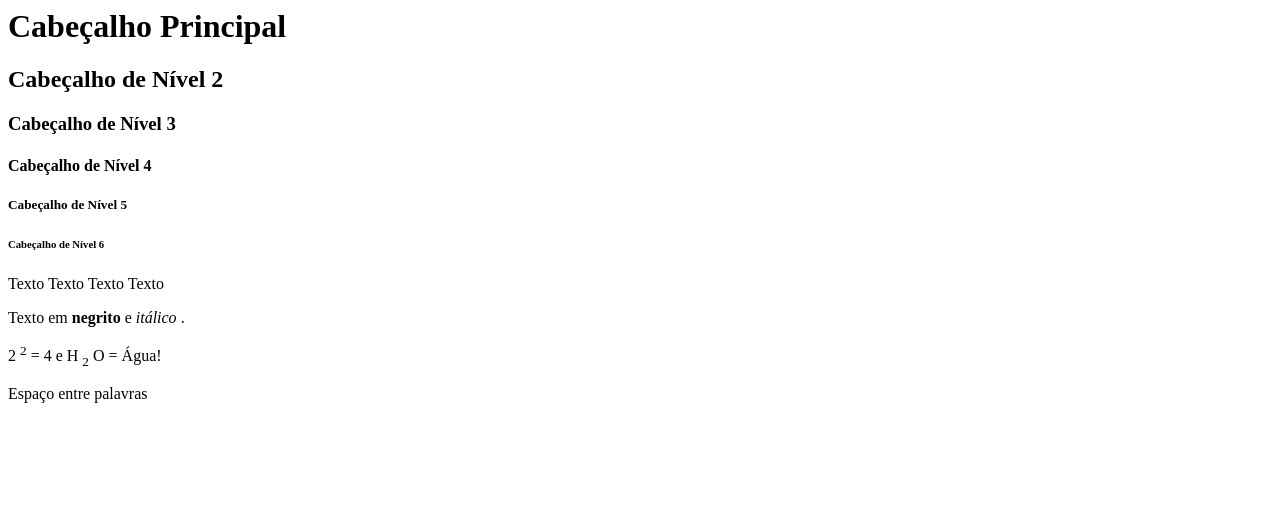
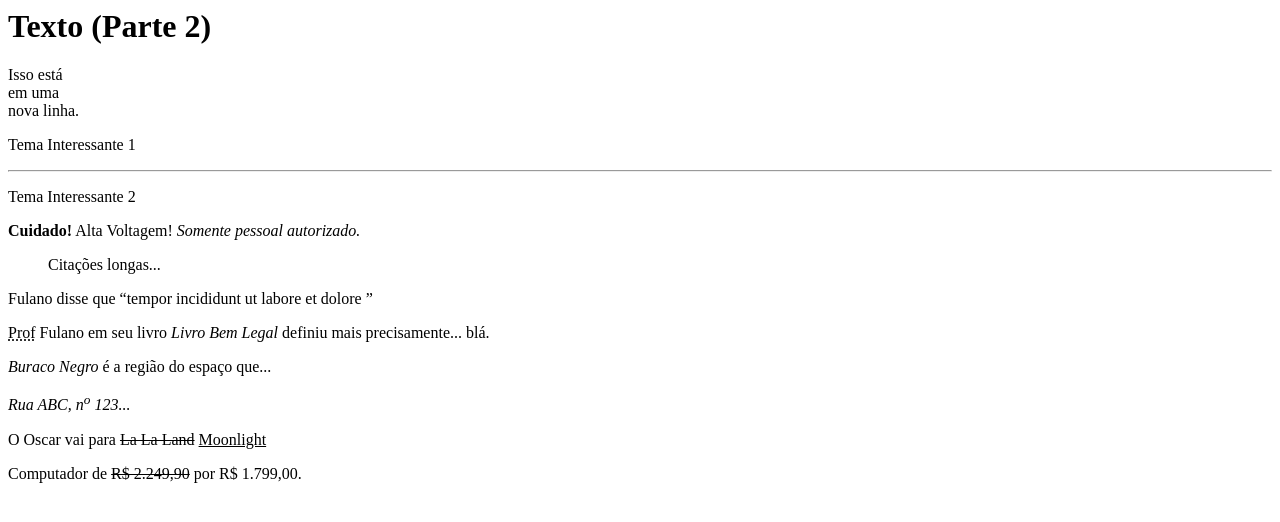
Before and after one commit to wmvj/webI, a plain HTML site: page index.html in a window 1280 px wide. Drawn offline with Linux system fonts and the light colour scheme.

Commit message:
Nova mudança2

```diff
--- a/index.html
+++ b/index.html
@@ -1,21 +1,27 @@
-<!-- Cabeçalhos -->
-<h1>Cabeçalho Principal </h1>
-<h2>Cabeçalho de Nível 2 </h2>
-<h3>Cabeçalho de Nível 3 </h3>
-<h4>Cabeçalho de Nível 4 </h4>
-<h5>Cabeçalho de Nível 5 </h5>
-<h6>Cabeçalho de Nível 6 </h6>
+<h1>Texto (Parte 2) </h1>
 
-<!-- Parágrafo -->
+<!-- Quebra de Linha e Quebra Temática -->
+<p>Isso está<br>em uma<br /> nova linha.</p>
+<p>Tema Interessante 1</p>
+<hr />
+<p>Tema Interessante 2 </p>
+
+<!-- Marcações semânticas-->
+<p><strong>Cuidado!</strong>  Alta Voltagem!  <em>Somente pessoal autorizado.</em></p>
+<blockquote cite='https://en.wikipedia.org/wiki/Wikipedia'><p>Citações longas...</p></blockquote>
+<p>Fulano disse que  <q>tempor incididunt ut labore et dolore </q></p>
+
+<!-- Outras tags-->
 <p>
-    Texto Texto Texto Texto
+    <abbr title='Professor'>Prof</abbr> Fulano em seu livro
+    <cite>Livro Bem Legal</cite> definiu mais precisamente... blá.
 </p>
 
-<!-- Negrito e Itálico -->
-<p>Texto em <b>negrito</b> e <i>itálico</i> . </p>
+<p><dfn>Buraco Negro</dfn> é a região do espaço que...</p>
 
-<!-- Sobrescrito e Subscrito -->
-<p>2 <sup>2</sup> = 4 e H <sub>2</sub> O = Água!</p>
+<address>
+    <p>Rua ABC, n<sup>o</sup> 123...</p>
+</address>
 
-<!-- Espaço em branco -->
-<p>Espaço    entre     palavras</p>
+<p>O Oscar vai para <del>La La Land</del>  <ins>Moonlight</ins> </p>
+<p>Computador de <s>R$ 2.249,90</s> por R$ 1.799,00.</p>
```
